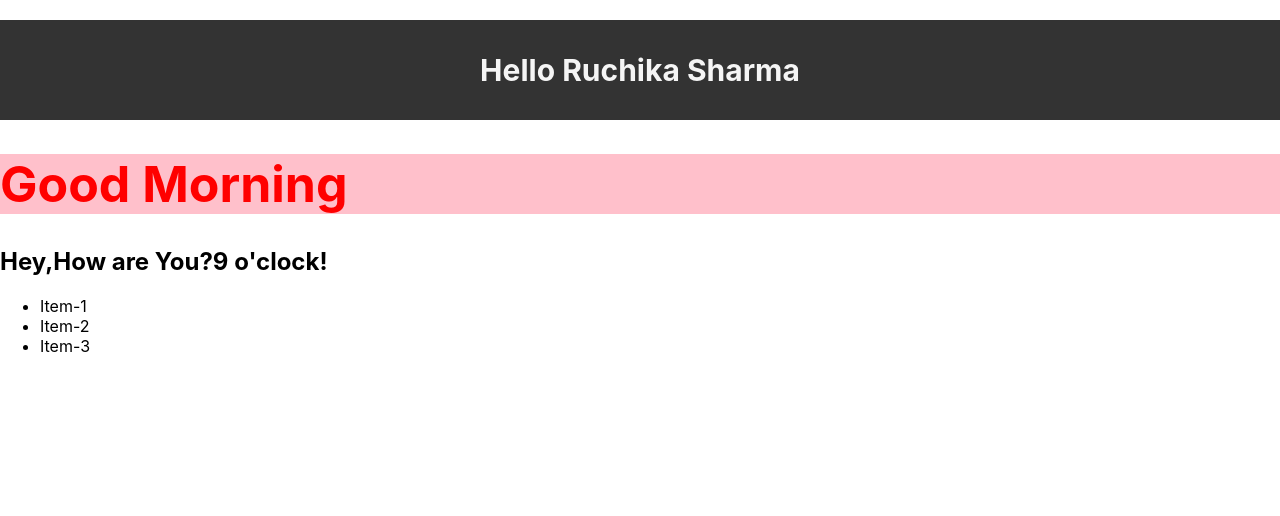
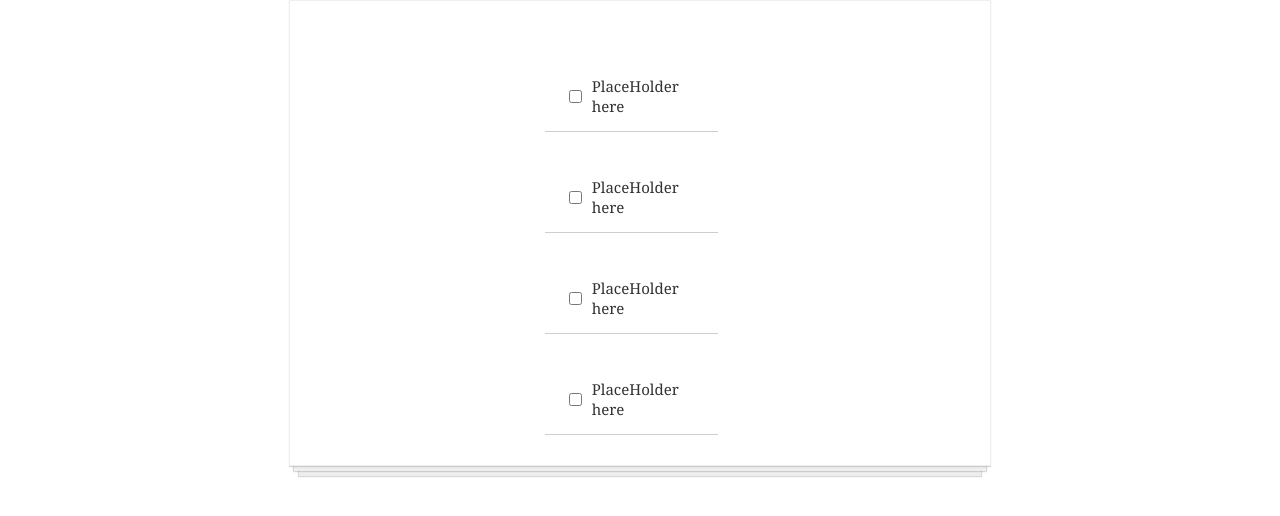
Before and after one commit to ruchik02/react-course-, a React (Create React App) app: page / in a window 1280 px wide. Shown: the top 516 px of the page. Built offline with nearby package versions, Linux system fonts and the light colour scheme.

Commit message:
to do list

```diff
--- a/src/App.js
+++ b/src/App.js
@@ -1,13 +1,14 @@
 import React from "react";
 import Footer from "./Footer";
 import Header from "./Header";
+import './index.css';
 
 function  App(){
     return(
-    <div>
+    <div className="todo-list">
 
     <Header/>
-    <Footer/>
+    {/* <Footer/> */}
    </div>
     );
 }
--- a/src/Footer.js
+++ b/src/Footer.js
@@ -1,26 +1,32 @@
 import React from "react";
 function Footer(){
-    const date=new Date();
+    const date=new Date(2021,9,2);
     const hours=date.getHours();
     let timeDay;
+    const styles={
+        fontSize: '50px'
+    }
     if(hours<12){
         timeDay="Morning";
+        styles.color="red"
     }
     else if(hours>=12 && hours<12){
         timeDay="Afternoon";
+        styles.color="blue"
     }
     else{
         timeDay="night";
+        styles.color="brown"
     }
-    const style={
-        color:"red",
-     backgroundColor:"pink",
-     fontSize:'50px'
-    }
+    // const style={
+    //     color:"red",
+    //  backgroundColor:"pink",
+
+    // }
     return(
         <>
-            <h1 style={style}>Good {timeDay}</h1>
-            <h2>Hey,How are You?{date.getHours() % 12} o'clock!</h2><ul>
+            <h1 style={styles}>Good {timeDay}</h1>
+            <h2>Hey,How are You?{date.getHours() % 12} o'clock! </h2><ul>
                 <li>Item-1</li>
                 <li>Item-2</li>
                 <li>Item-3</li>
--- a/src/Header.js
+++ b/src/Header.js
@@ -1,10 +1,17 @@
 import React from "react";
+import ToDo from "./ToDo";
 function Header(){
 
-    const firstName="Ruchika";
-    const lastName="Sharma";
+    // const firstName="Ruchika";
+    // const lastName="Sharma";
     return(
-    <h1 className="navbar">Hello { `${firstName} ${lastName} `}</h1>
+    // <h1 className="navbar">Hello { `${firstName} ${lastName} `}</h1>
+    <div>
+    <ToDo/>
+    <ToDo/>
+    <ToDo/>
+    <ToDo/>
+    </div>
     );
 }
 export default Header;
--- /dev/null
+++ b/src/ToDo.js
@@ -0,0 +1,11 @@
+import React from "react";
+function ToDo(){
+    return(
+
+        <div className="todo-item">
+        <input type="checkbox"/>
+        <p>PlaceHolder here</p>
+        </div>
+    )
+}
+export default ToDo;
--- a/src/index.css
+++ b/src/index.css
@@ -25,3 +25,38 @@ color:red;
   justify-content: center;
   align-items: center;
 }
+.todo-list{
+  background-color: white;
+  margin: auto;
+  width: 50%;
+  display: flex;
+  flex-direction: column;
+  align-items: center;
+  border: 1px solid #efefef;
+  box-shadow:
+   0 1px 1px rgba(0,0,0,0.15),
+   0 10px 0 -5px #eee,
+   0 10px 1px -4px rgba(0,0,0,0.15),
+   0 20px 0 -10px #eee,
+   0 20px 1px -9px rgba(0,0,0,0.15)
+   ;
+  padding: 30px;
+
+
+}
+.todo-item{
+  display: flex;
+  justify-content: flex-start;
+  align-items: center;
+  padding: 30px 20px 0;
+  width: 70%;
+  border-bottom: 1px solid #cecece;
+  font-family: Cambria, Cochin, Georgia, Times, 'Times New Roman', serif;
+  font-weight: 100;
+  font-size: 15px;
+  color: #333333;
+
+}
+input[type="checkbox"]{
+  margin-right: 10px;
+}
--- a/src/index.js
+++ b/src/index.js
@@ -10,5 +10,6 @@ import App from './App';
 ReactDOM.render(
     <div>
      <App/>
+     {/* <Header/> */}
     </div>
     ,document.getElementById('root'));
```
